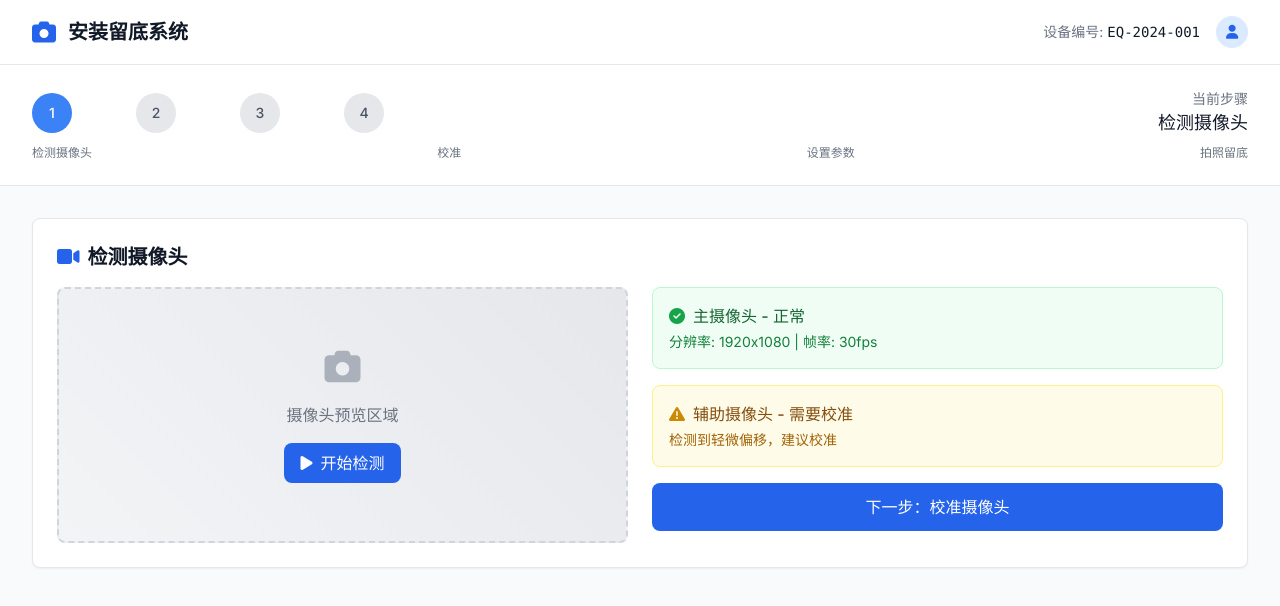
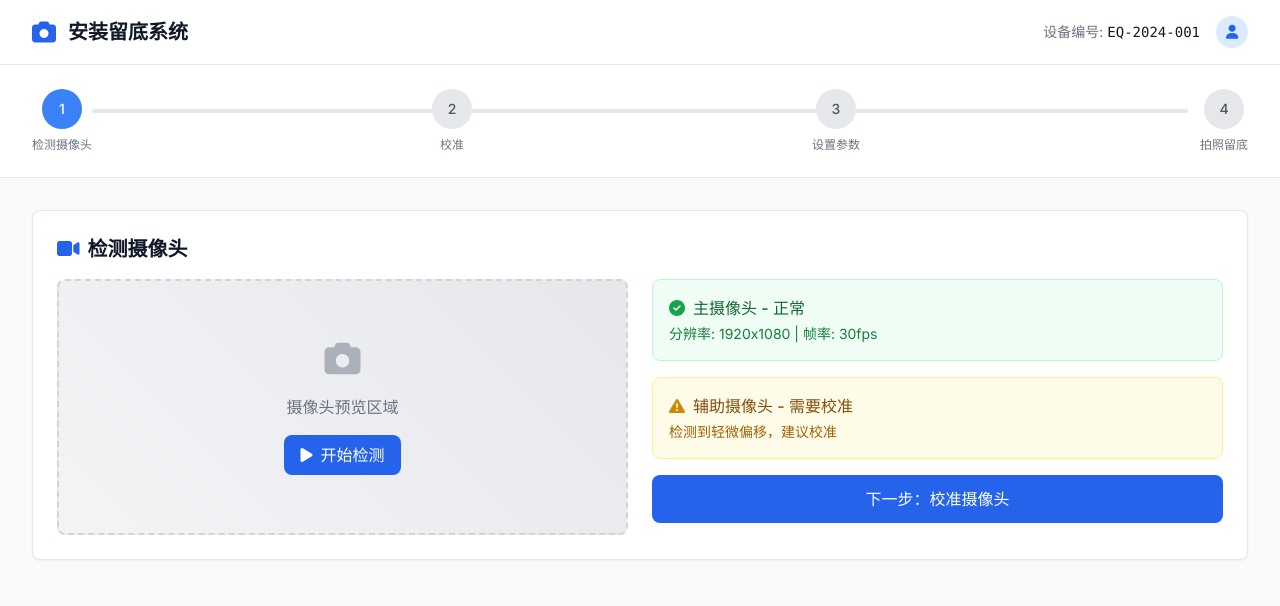
Before and after one commit to edisonning/downloads, a plain HTML site: page installation-documentation.html in a window 1280 px wide. Drawn offline with nearby package versions, Linux system fonts and the light colour scheme.

Commit message:
Add files via upload

```diff
--- a/installation-documentation.html
+++ b/installation-documentation.html
@@ -17,6 +17,8 @@
         .camera-preview { background: linear-gradient(45deg, #f3f4f6, #e5e7eb); }
         .shimmer { animation: shimmer 2s infinite; }
         @keyframes shimmer { 0% { opacity: 0.4; } 50% { opacity: 0.8; } 100% { opacity: 0.4; } }
+        .progress-line { position: absolute; top: 20px; left: 60px; right: 60px; height: 4px; background-color: #e5e7eb; z-index: 0; border-radius: 2px; }
+        .progress-line-fill { height: 100%; background-color: #3b82f6; border-radius: 2px; transition: width 0.3s ease; }
     </style>
 </head>
 <body class="bg-gray-50 min-h-screen">
@@ -42,39 +44,44 @@
     <div class="bg-white border-b border-gray-200">
         <div class="max-w-7xl mx-auto px-4 sm:px-6 lg:px-8 py-6">
             <div class="flex items-center justify-between">
-                <div class="flex items-center space-x-8">
-                    <div class="step-indicator active w-10 h-10 rounded-full flex items-center justify-center text-sm font-medium" data-step="1">
+                <div class="flex items-center justify-between w-full" style="position: relative;">
+                    <!-- Progress line background -->
+                    <div class="progress-line">
+                        <div class="progress-line-fill" style="width: 0%;"></div>
+                    </div>
+
+                    <!-- Step 1 -->
+                    <div class="flex flex-col items-center relative z-10">
+                        <div class="step-indicator active w-10 h-10 rounded-full flex items-center justify-center text-sm font-medium mb-2" data-step="1">
                             1
                         </div>
-                    <div class="flex-1 h-1 bg-gray-200">
-                        <div class="h-1 bg-blue-600 rounded transition-all duration-300" style="width: 25%"></div>
+                        <span class="text-xs text-gray-500 text-center whitespace-nowrap">检测摄像头</span>
                     </div>
-                    <div class="step-indicator w-10 h-10 rounded-full flex items-center justify-center text-sm font-medium bg-gray-200 text-gray-600" data-step="2">
+
+                    <!-- Step 2 -->
+                    <div class="flex flex-col items-center relative z-10">
+                        <div class="step-indicator w-10 h-10 rounded-full flex items-center justify-center text-sm font-medium bg-gray-200 text-gray-600 mb-2" data-step="2">
                             2
                         </div>
-                    <div class="flex-1 h-1 bg-gray-200">
-                        <div class="h-1 bg-gray-200 rounded transition-all duration-300" style="width: 0%"></div>
+                        <span class="text-xs text-gray-500 text-center whitespace-nowrap">校准</span>
                     </div>
-                    <div class="step-indicator w-10 h-10 rounded-full flex items-center justify-center text-sm font-medium bg-gray-200 text-gray-600" data-step="3">
+
+                    <!-- Step 3 -->
+                    <div class="flex flex-col items-center relative z-10">
+                        <div class="step-indicator w-10 h-10 rounded-full flex items-center justify-center text-sm font-medium bg-gray-200 text-gray-600 mb-2" data-step="3">
                             3
                         </div>
-                    <div class="flex-1 h-1 bg-gray-200">
-                        <div class="h-1 bg-gray-200 rounded transition-all duration-300" style="width: 0%"></div>
+                        <span class="text-xs text-gray-500 text-center whitespace-nowrap">设置参数</span>
                     </div>
-                    <div class="step-indicator w-10 h-10 rounded-full flex items-center justify-center text-sm font-medium bg-gray-200 text-gray-600" data-step="4">
+
+                    <!-- Step 4 -->
+                    <div class="flex flex-col items-center relative z-10">
+                        <div class="step-indicator w-10 h-10 rounded-full flex items-center justify-center text-sm font-medium bg-gray-200 text-gray-600 mb-2" data-step="4">
                             4
                         </div>
-                </div>
-                <div class="text-right">
-                    <div class="text-sm text-gray-500">当前步骤</div>
-                    <div class="text-lg font-medium text-gray-900" id="current-step-text">检测摄像头</div>
+                        <span class="text-xs text-gray-500 text-center whitespace-nowrap">拍照留底</span>
                     </div>
                 </div>
-            <div class="flex justify-between mt-2">
-                <span class="text-xs text-gray-500">检测摄像头</span>
-                <span class="text-xs text-gray-500">校准</span>
-                <span class="text-xs text-gray-500">设置参数</span>
-                <span class="text-xs text-gray-500">拍照留底</span>
             </div>
         </div>
     </div>
@@ -410,13 +417,6 @@
         let capturedPhotos = new Set();
         let currentPhotoType = '';
 
-        const stepTexts = {
-            1: '检测摄像头',
-            2: '校准摄像头',
-            3: '设置参数',
-            4: '拍照留底'
-        };
-
         function showStep(step) {
             // Hide all step contents
             document.querySelectorAll('.step-content').forEach(content => {
@@ -432,23 +432,32 @@
                 indicator.classList.remove('active', 'completed');
                 if (stepNum < step) {
                     indicator.classList.add('completed');
+                    indicator.classList.remove('bg-gray-200', 'text-gray-600');
+                    indicator.classList.add('bg-green-600', 'text-white');
                 } else if (stepNum === step) {
                     indicator.classList.add('active');
+                    indicator.classList.remove('bg-gray-200', 'text-gray-600');
+                    indicator.classList.add('bg-blue-600', 'text-white');
+                } else {
+                    indicator.classList.add('bg-gray-200', 'text-gray-600');
                 }
             });
 
-            // Update progress bar
-            const progressBars = document.querySelectorAll('.flex-1 h-1 > div');
-            progressBars.forEach((bar, index) => {
-                if (index < step - 1) {
-                    bar.style.width = '100%';
-                } else {
-                    bar.style.width = '0%';
+            // Update progress line
+            const progressLine = document.querySelector('.absolute.top-5.left-0.right-0.h-1');
+            if (progressLine) {
+                // Create or update progress fill
+                let progressFill = progressLine.querySelector('.bg-blue-600');
+                if (!progressFill) {
+                    progressFill = document.createElement('div');
+                    progressFill.className = 'bg-blue-600 h-1 rounded transition-all duration-300';
+                    progressLine.appendChild(progressFill);
                 }
-            });
+                const progressWidth = ((step - 1) / 3) * 100;
+                progressFill.style.width = progressWidth + '%';
+            }
 
-            // Update current step text
-            document.getElementById('current-step-text').textContent = stepTexts[step];
+
         }
 
         function nextStep() {
```
Lines whose indentation alone changed are shown as unchanged.
